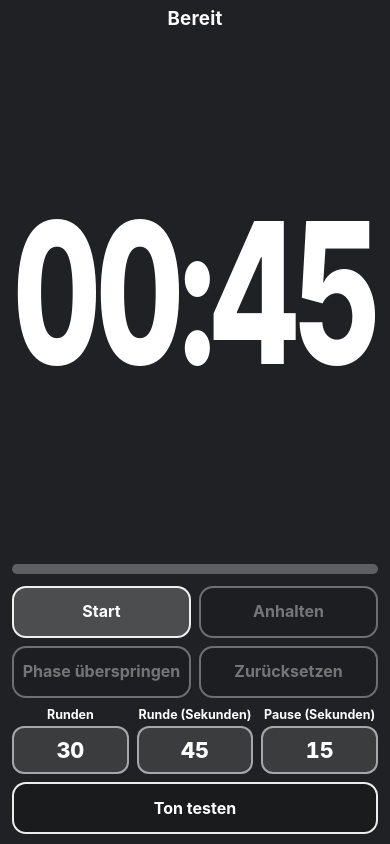
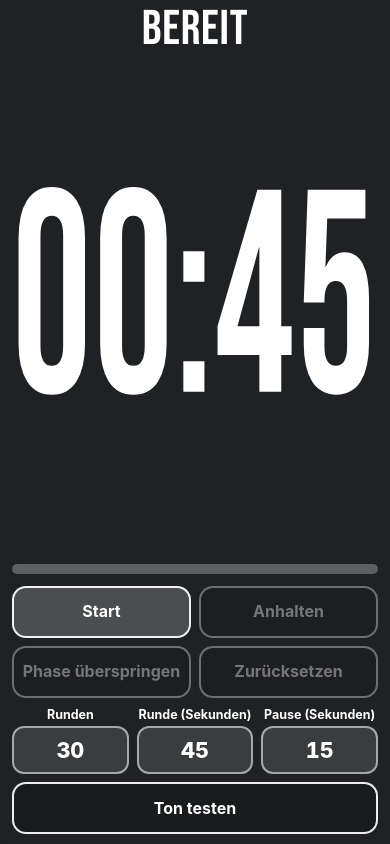
Before and after one commit to Geo6996/geo6996.github.io, a plain HTML site: page index.html in a window 390 px wide. Drawn offline with Linux system fonts and the light colour scheme; grey boxes are pictures that could not be loaded.

Commit message:
Enlarge the round counter and use a bundled display font. (#2)
Bebas Neue is self-hosted for the countdown and round label, with tabular
digits, and the service worker cache is bumped so installed phones update.

Co-authored-by: Cursor Agent <cursoragent@cursor.com>
Co-authored-by: Geo6996 <Geo6996@users.noreply.github.com>

```diff
--- a/index.html
+++ b/index.html
@@ -15,6 +15,13 @@
   <link rel="apple-touch-icon" sizes="180x180" href="apple-touch-icon.png">
   <link rel="icon" type="image/png" href="icon-192.png" sizes="192x192">
   <style>
+    @font-face {
+      font-family: "Bebas Neue";
+      src: url("fonts/BebasNeue-latin.woff2") format("woff2");
+      font-weight: 400;
+      font-style: normal;
+      font-display: swap;
+    }
     * { box-sizing: border-box; }
     html, body {
       margin: 0;
@@ -51,10 +58,16 @@
     .label {
       margin: 0;
       text-align: center;
-      font-size: clamp(1.15rem, 4.8vw, 2rem);
-      font-weight: 700;
-      letter-spacing: 0.01em;
-      line-height: 1.15;
+      font-family: "Bebas Neue", "Arial Narrow", Impact, sans-serif;
+      font-weight: 400;
+      font-synthesis: none;
+      font-variant-numeric: tabular-nums;
+      font-feature-settings: "tnum" 1;
+      /* Longest line is "Pause nach Runde 30" (~7.2em in Bebas Neue). */
+      font-size: min(calc((100vw - 36px) / 7.25), 12vh);
+      letter-spacing: 0.015em;
+      line-height: 0.92;
+      white-space: nowrap;
     }
     .sub {
       margin: 2px 0 0;
@@ -75,9 +88,11 @@
     }
     .time {
       display: inline-block;
-      font-weight: 800;
-      line-height: 0.86;
-      letter-spacing: -0.035em;
+      font-family: "Bebas Neue", "Arial Narrow", Impact, sans-serif;
+      font-weight: 400;
+      font-synthesis: none;
+      line-height: 0.9;
+      letter-spacing: 0.01em;
       font-variant-numeric: tabular-nums;
       font-feature-settings: "tnum" 1;
       white-space: nowrap;
@@ -193,7 +208,6 @@
         align-items: end;
       }
       .test { grid-column: auto; min-width: 8.5rem; }
-      .label { font-size: clamp(1rem, 4vh, 1.7rem); }
       .bar { margin-bottom: 8px; }
       body {
         padding-top: calc(4px + env(safe-area-inset-top));
@@ -654,12 +668,30 @@
       requestAnimationFrame(fitTime);
     }
 
+    function fitLabel() {
+      labelEl.style.fontSize = '';
+      var width = labelEl.clientWidth;
+      if (width < 20) return;
+      var range = document.createRange();
+      range.selectNodeContents(labelEl);
+      var textW = range.getBoundingClientRect().width;
+      if (textW <= width - 1) return;
+      var size = parseFloat(getComputedStyle(labelEl).fontSize);
+      var next = Math.floor(size * (width - 2) / textW);
+      if (next < 18) next = 18;
+      labelEl.style.fontSize = next + 'px';
+    }
+
     function fitTime() {
       if (fitLock) return;
+      fitLock = true;
+      fitLabel();
       var width = slotEl.clientWidth;
       var height = slotEl.clientHeight;
-      if (width < 16 || height < 16) return;
-      fitLock = true;
+      if (width < 16 || height < 16) {
+        fitLock = false;
+        return;
+      }
       var lo = 12;
       var hi = Math.ceil(Math.max(width, height));
       var best = lo;
--- a/sw.js
+++ b/sw.js
@@ -1,15 +1,17 @@
-var CACHE = 'timer-v1';
+var CACHE = 'timer-v2';
 var ASSETS = [
   './index.html',
   './manifest.webmanifest',
   './apple-touch-icon.png',
   './icon-192.png',
-  './icon-512.png'
+  './icon-512.png',
+  './fonts/BebasNeue-latin.woff2'
 ];
 
 function guessType(url) {
   var path = String(url).split('?')[0];
   if (path.indexOf('.png') !== -1) return 'image/png';
+  if (path.indexOf('.woff2') !== -1) return 'font/woff2';
   if (path.indexOf('.webmanifest') !== -1) return 'application/manifest+json';
   if (path.indexOf('.js') !== -1) return 'text/javascript';
   return 'text/html; charset=utf-8';
```
Also changed, not shown: fonts/BebasNeue-latin.woff2 (added), fonts/OFL.txt (added).
